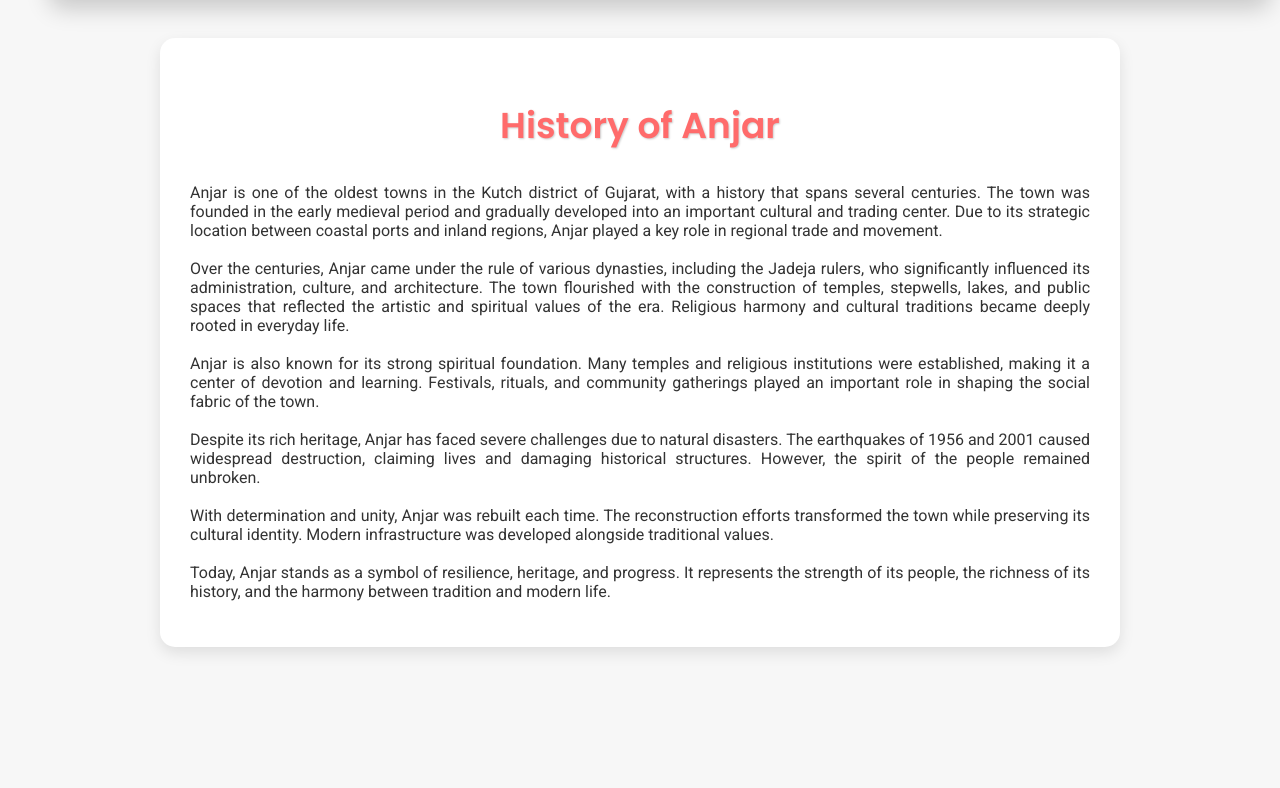
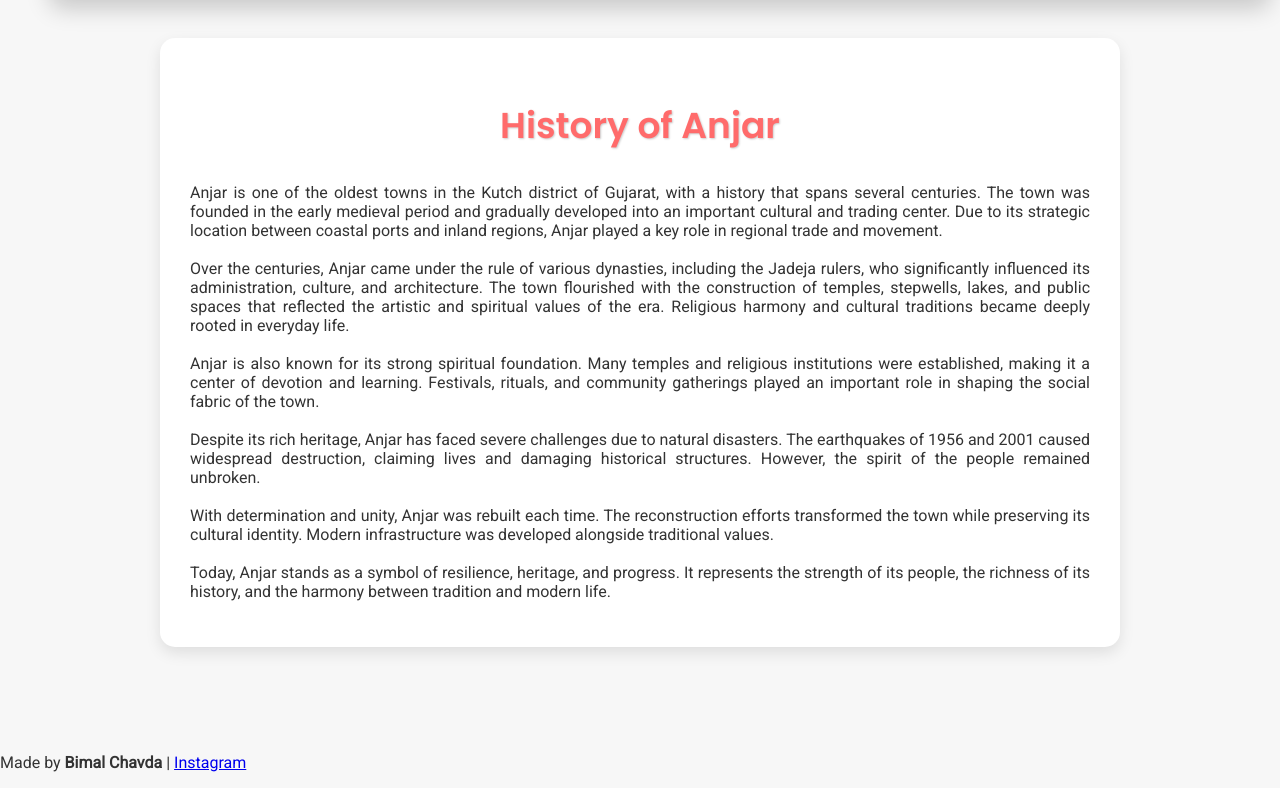
Before and after one commit to bimalchavda10-crypto/MSWD-assignment-, a plain HTML site: page index.html in a window 1280 px wide. Shown: the part 732-1520 px from the top of the page. Before the commit the page ends 1469 px from the top, so only its background shows below. Drawn offline with Linux system fonts and the light colour scheme.

Commit message:
Add footer with creator info and social link
Added footer section with creator information and Instagram link.

```diff
--- a/index.html
+++ b/index.html
@@ -263,5 +263,12 @@
 </section>
 
 <script src="script.js"></script>
+
+  <div class="site-footer">
+  <p>
+    Made by <strong>Bimal Chavda</strong> |
+    <a href="https://instagram.com/chavda_bimal_5060_" target="_blank">Instagram</a>
+  </p>
+</div>
 </body>
 </html>
```
